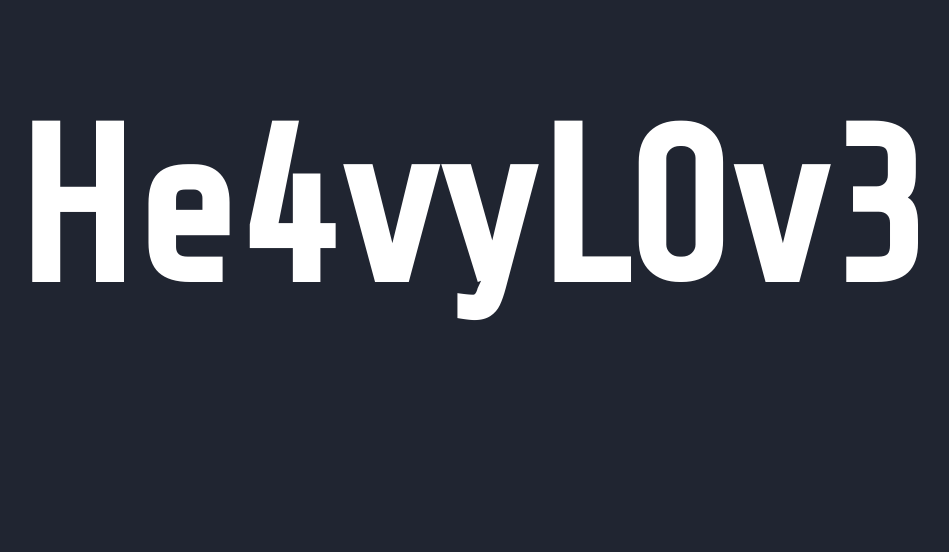
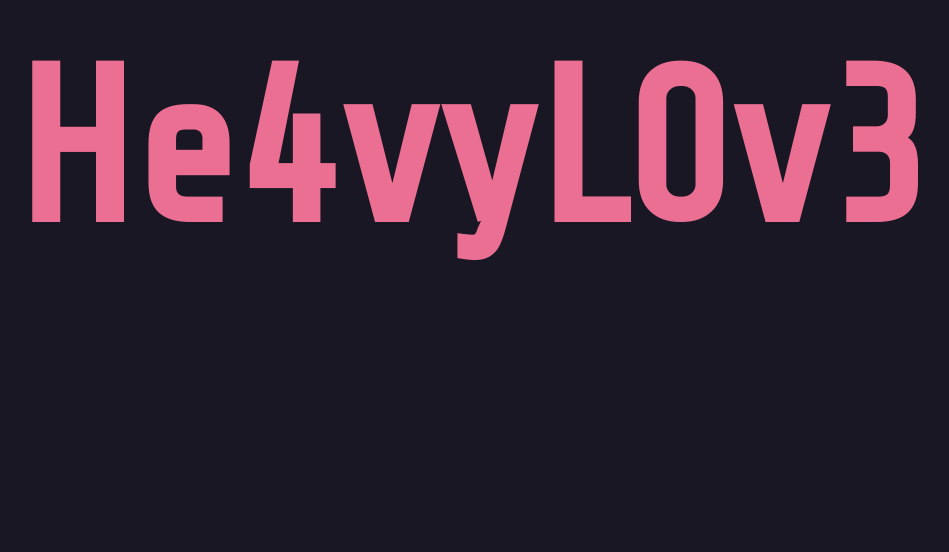
Before and after one commit to Nighty3098/Portfolio, a React (Create React App) app: page /pentesting in a window 1280 px wide. Shown: the part 248-800 px from the top of the page, without its empty margins (168-1117 px from the left). Built offline with nearby package versions, Linux system fonts and the light colour scheme.

Commit message:
New colorscheme

```diff
--- a/src/App.css
+++ b/src/App.css
@@ -9,9 +9,10 @@
   --spacing-l: 20px;
   --spacing-xl: 60px;
   --spacing-xxl: 80px;
-  --bg-2: #0a0e15;
-  --bg: #202531;
-  --fg: rgba(255, 255, 255, 1);
+  --bg-2: #191724;
+  --bg: #232136;
+  --fg: #e0def4;
+  --accent: #eb6f92;
   --shadow: 0px 15px 30px rgba(0, 0, 0, 0.2);
 }
 
@@ -190,7 +191,7 @@ body {
   background-repeat: no-repeat;
   background-position: left bottom;
   background-size: 0% 100%;
-  transition: background-size 0.4s ease-in-out;
+  transition: all 0.4s ease-in-out;
   color: inherit;
 }
 
--- a/src/components/welcome.tsx
+++ b/src/components/welcome.tsx
@@ -26,7 +26,7 @@ const Navigation = () => {
                 hidden: { opacity: 0, y: 10 },
                 visible: { opacity: 1, y: 0 },
               }}
-              whileHover={{ letterSpacing: "10px" }}
+              whileHover={{ letterSpacing: "10px", color: "var(--accent)" }}
               style={{ margin: "0 10px" }}
             >
               {text}
--- a/src/pages/He4vyL0v3.tsx
+++ b/src/pages/He4vyL0v3.tsx
@@ -52,8 +52,8 @@ function He4vyL0v3() {
       className="content-block content projects-block"
       style={{
         height: "auto",
-        padding: "var(--spacing-xl)",
-        width: "calc(100vw - var(--spacing-xl) - var(--spacing-xl))",
+        padding: "0px",
+        width: "calc(100vw)",
         margin: "0px",
         flexDirection: "column",
         alignContent: "center",
@@ -61,9 +61,18 @@ function He4vyL0v3() {
         justifyContent: "center",
       }}
     >
-      <div className="content-block about-block heavylove_tiling">
-        <h1>He4vyL0v3</h1>
+      <div
+        className="content-block about-block heavylove_tiling"
+        style={{
+          backgroundColor: "var(--bg-2)",
+          width: "100%",
+          margin: "0px",
+          padding: "0px",
+        }}
+      >
+        <h1 style={{ color: "var(--accent)" }}>He4vyL0v3</h1>
       </div>
+      <div className="spacer" style={{ height: "100px" }}></div>
       <div className="projects-grid">
         {projectsData.projects.map((project) => (
           <ProjectCard
@@ -76,6 +85,7 @@ function He4vyL0v3() {
           />
         ))}
       </div>
+      <div className="spacer" style={{ height: "100px" }}></div>
     </section>
   );
 }
```
